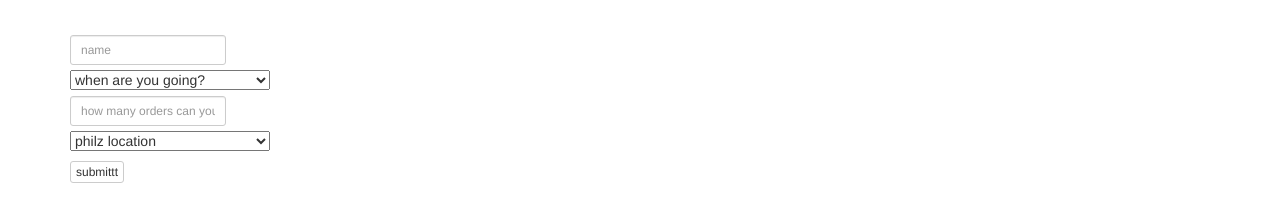
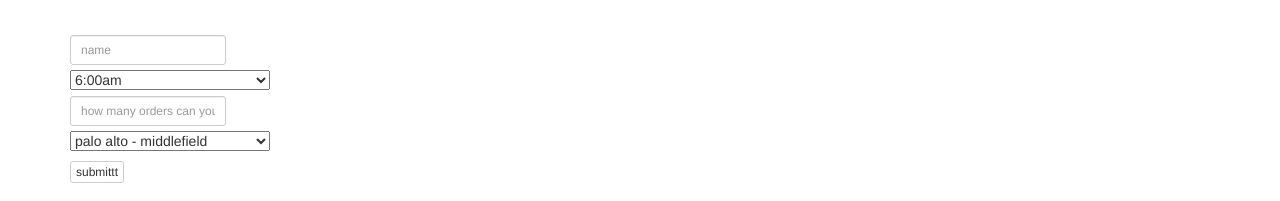
Before and after one commit to elshen/philzz, a plain HTML site: page index.html in a window 1280 px wide. Shown: the part 247-448 px from the top of the page. Drawn offline with nearby package versions, Linux system fonts and the light colour scheme; a script that the page names is missing.

Commit message:
fixing dropdowns?? hopefully

```diff
--- a/index.html
+++ b/index.html
@@ -67,11 +67,11 @@ window.fbAsyncInit = function () {
 		<div class="form-group">
 		<input type="text" class="form-control input-sm" id="run-owner" placeholder="name">
 		<select id="selectTime">
-			<option selected="selected" id="run-time" disabled = "disabled">when are you going?</option>
+			<option id="run-time" disabled = "disabled">when are you going?</option>
 		</select>
 		<input type="text" class="form-control input-sm" id="max-orders" placeholder="how many orders can you get?">
 		<select id="selectLoc">
-			<option selected="selected" disabled="disabled" id="run-location">philz location</option>
+			<option disabled="disabled" id="run-location">philz location</option>
 		</select>
 		<button type="button" class = "btn btn-default btn-xs" class="form-input" id="create-run">submittt</button>
 	</div>
```
